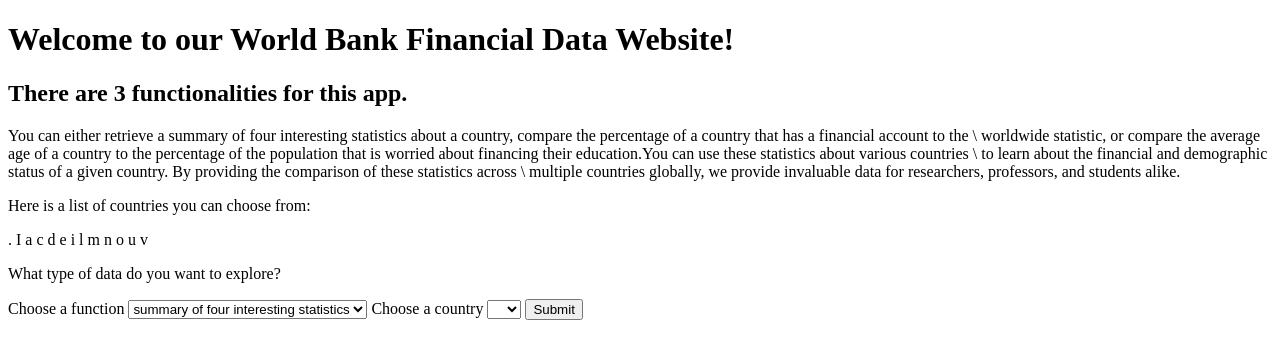
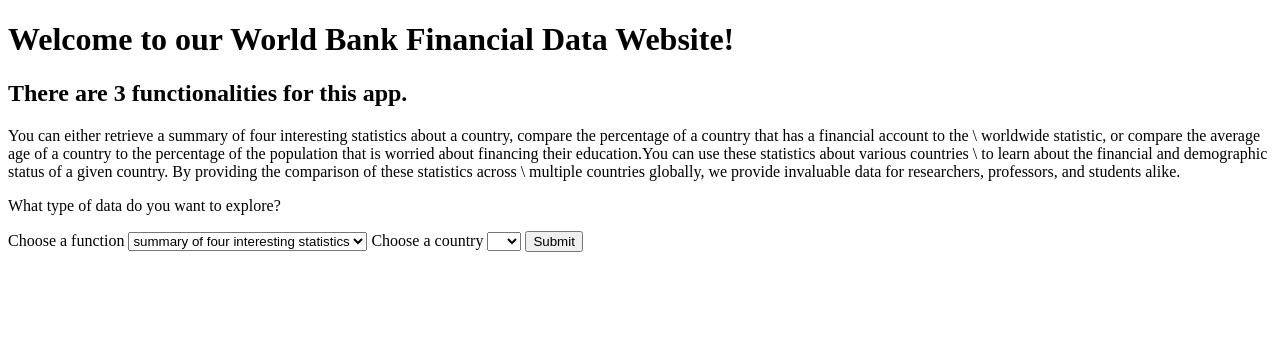
Before and after one commit to CS257-F23/team-project-e, a Flask app: page / in a window 1280 px wide. Shown: the part 80-439 px from the top of the page. Run offline with Flask 3, Linux system fonts and the light colour scheme; parts of the project's set-up code (start-up, migrations or seed data) failed here and were passed over.

Commit message:
removed countries in text

```diff
--- a/templates/homepage.html
+++ b/templates/homepage.html
@@ -25,12 +25,6 @@
     statistics across \
     multiple countries globally, we provide invaluable data for researchers, professors, and students alike.</p>
 
-
-
-<p> Here is a list of countries you can choose from: </p>
-<p> {{countries}}</p>
-
-
 <p> What type of data do you want to explore?</p>
 <form action="datastatistics">
     <label for "functions"> Choose a function</label>
```
